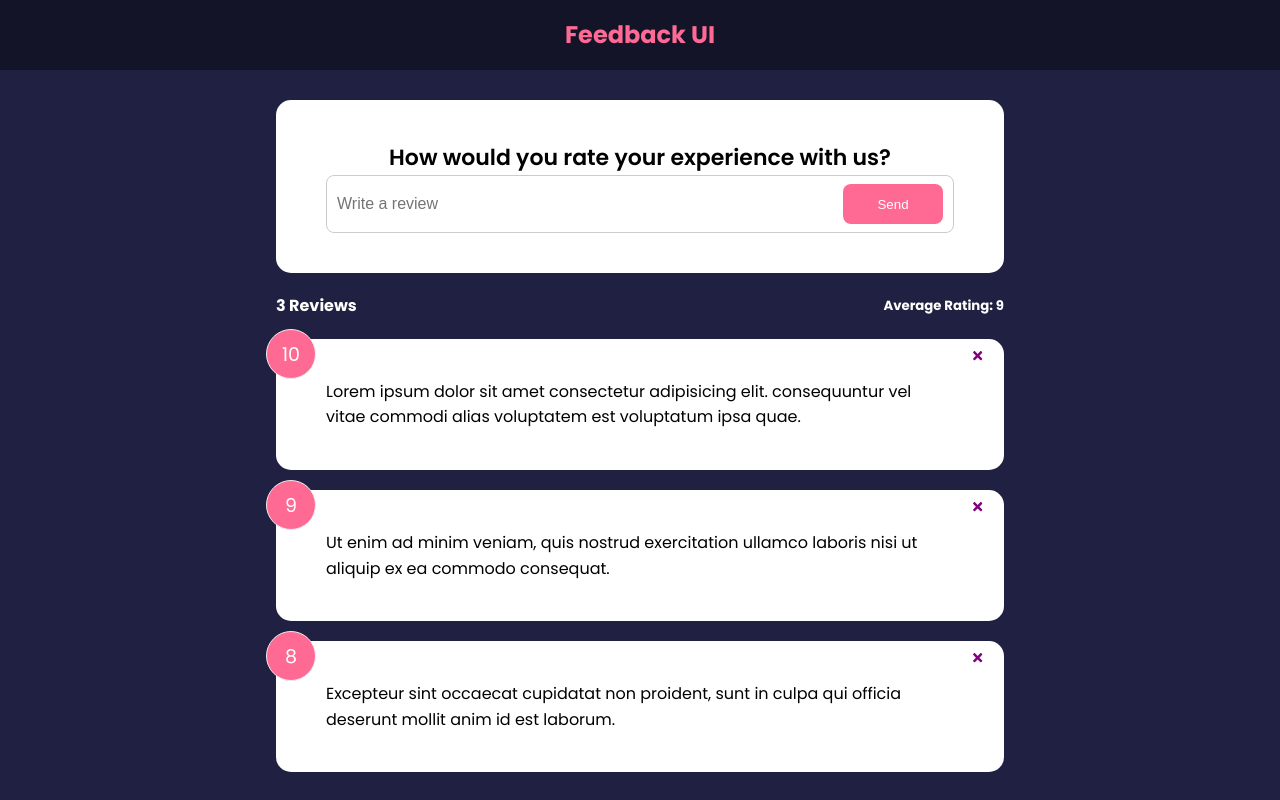
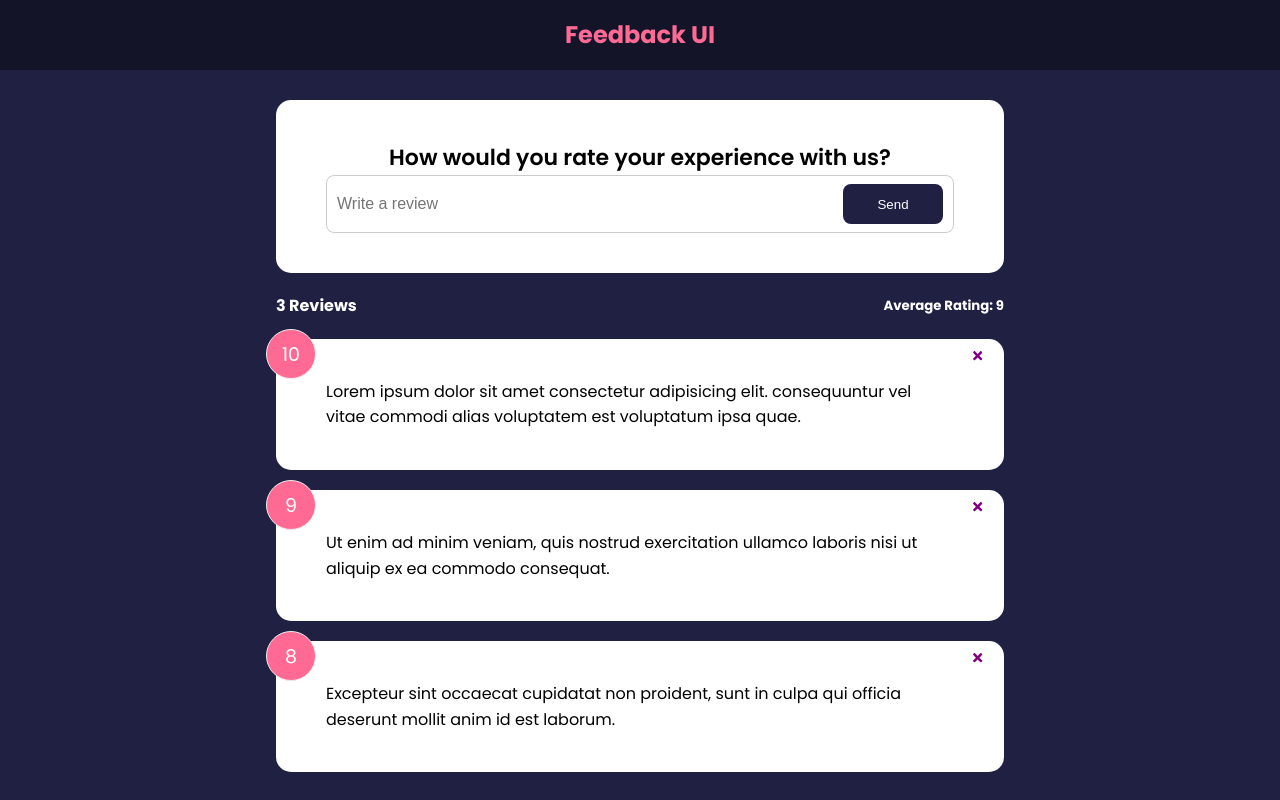
Before and after one commit to bruhu/feedback-app, a React (Create React App) app: page / in a window 1280 px wide. Built offline with nearby package versions, Linux system fonts and the light colour scheme.

Commit message:
removed test props

```diff
--- a/src/components/FeedbackForm.jsx
+++ b/src/components/FeedbackForm.jsx
@@ -17,7 +17,7 @@ function FeedbackForm() {
         {/* @todo - rating select component */}
         <div className='input-group'>
           <input onChange={handleTextChange} type='text' placeholder='Write a review' value={text} />
-          <Button type='submit' version='secondary'>Send</Button>
+          <Button type='submit'>Send</Button>
         </div>
       </form>
     </Card>
```
